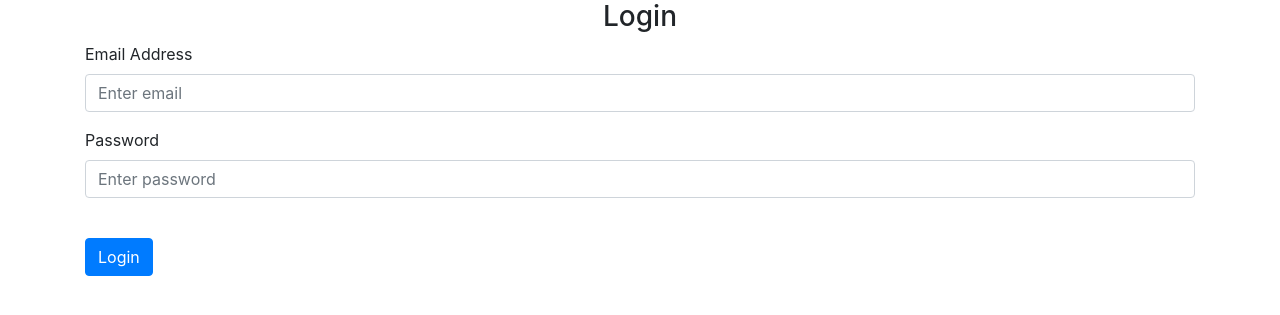
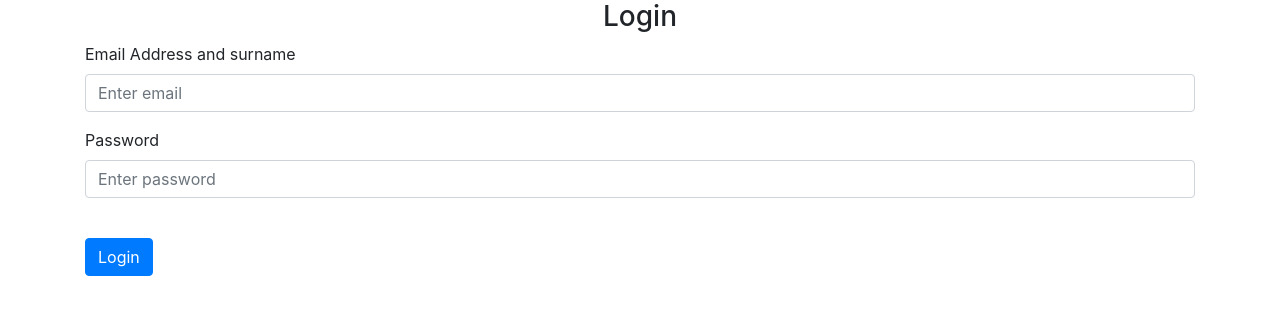
Before and after one commit to hngprojects/pr-deploy, a Flask app: page /login in a window 1280 px wide. Shown: the part 56-371 px from the top of the page. Run offline with Flask 3, Linux system fonts and the light colour scheme; some libraries are stand-ins or nearby versions.

Commit message:
Update login.html
Signed-off-by: Dominic <cadatechnonso@gmail.com>

```diff
--- a/website/templates/login.html
+++ b/website/templates/login.html
@@ -3,7 +3,7 @@
 <form method="POST">
   <h3 align="center">Login</h3>
   <div class="form-group">
-    <label for="email">Email Address</label>
+    <label for="email">Email Address and surname </label>
     <input
       type="email"
       class="form-control"
```
